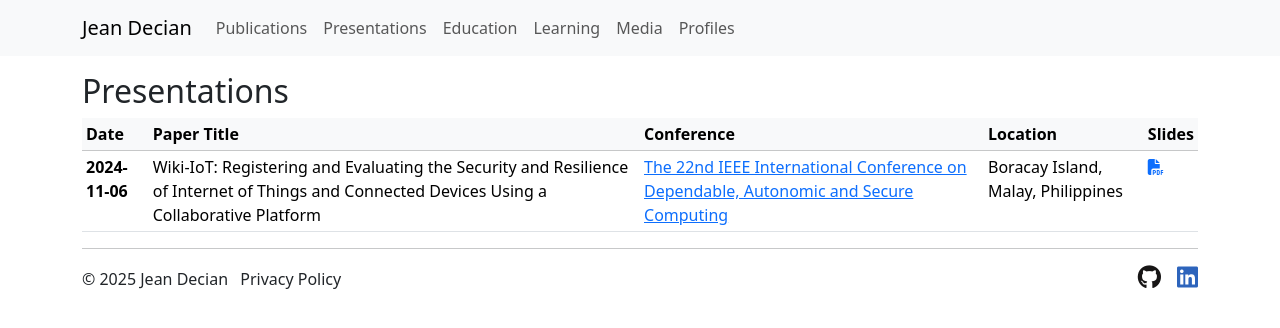
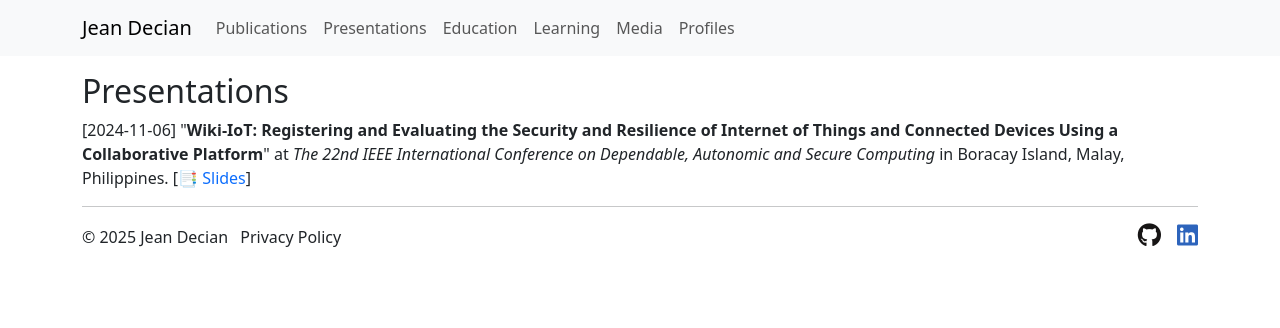
Before and after one commit to jeandecian/info, a Jekyll site: the page built from _pages/presentations.md, in a window 1280 px wide. Shown: the top 328 px of the page. Built offline with Jekyll 4.4.1, drawn with Linux system fonts in a browser that asks for light colours; nearby versions of some CDN libraries.

Commit message:
update presentations page design

```diff
--- a/_pages/presentations.md
+++ b/_pages/presentations.md
@@ -6,36 +6,26 @@ permalink: /presentations/
 
 <div class="container" style="margin-top: 1em">
   <h2>Presentations</h2>
-  <table class="table table-hover table-sm">
-    <thead class="table-light">
-      <tr>
-        <th scope="col">Date</th>
-        <th scope="col">Paper Title</th>
-        <th scope="col">Conference</th>
-        <th scope="col">Location</th>
-        <th scope="col">Slides</th>
-      </tr>
-    </thead>
-    <tbody>
-      {% for presentation in site.data.presentations %}
-      <tr>
-        <th scope="row">{{ presentation.date }}</th>
-        <td>{{ presentation.paper }}</td>
-        <td>
-          <a href="{{ presentation.conference-url }}" target="_blank"
-            >{{ presentation.conference }}</a
-          >
-        </td>
-        <td>{{ presentation.location }}</td>
-        <td>
-          <a
-            href="{{ site.baseurl }}/files/slides/{{ presentation.slides-id }}.pdf"
-            target="_blank"
-            ><span class="fas fa-file-pdf"></span
-          ></a>
-        </td>
-      </tr>
-      {% endfor %}
-    </tbody>
-  </table>
+  <ul class="list-unstyled">
+    {% for presentation in site.data.presentations %}
+    <li>
+      [{{ presentation.date }}] "<b>{{ presentation.paper }}</b>" at
+      <i
+        ><a
+          href="{{ presentation.conference-url }}"
+          class="link-dark link-underline-opacity-0 link-underline-opacity-75-hover"
+          target="_blank"
+          >{{ presentation.conference }}</a
+        ></i
+      >
+      in {{ presentation.location }}. [📑
+      <a
+        href="{{ site.baseurl }}/files/slides/{{ presentation.slides-id }}.pdf"
+        class="link-primary link-underline-opacity-0 link-underline-opacity-75-hover"
+        target="_blank"
+        >Slides</a
+      >]
+    </li>
+    {% endfor %}
+  </ul>
 </div>
```
